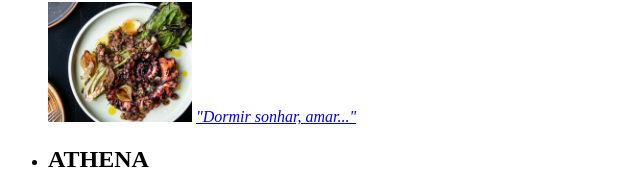
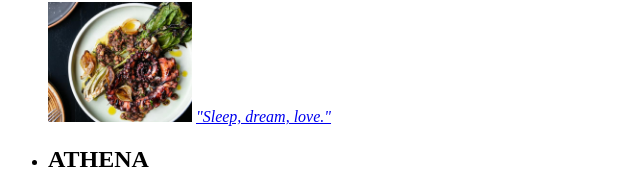
Before and after one commit to Kiuer/odin-recipes, a plain HTML site: page index.html in a window 1280 px wide. Shown: the part 340-530 px from the top of the page, 0-640 px from the left. Drawn offline with Linux system fonts and the light colour scheme.

Commit message:
fixed lang error

```diff
--- a/index.html
+++ b/index.html
@@ -32,7 +32,7 @@
                 because, i was afraid the img as the only method
                 to get to the recipe maybe.. a litle hard to find. -->
 
-                 <a href="./pages/zeus.html" target="_blank"><em>"Dormir sonhar, amar..."</em></a>
+                 <a href="./pages/zeus.html" target="_blank"><em>"Sleep, dream, love."</em></a>
 
             <li><h2>ATHENA</h2></li>
 
```
